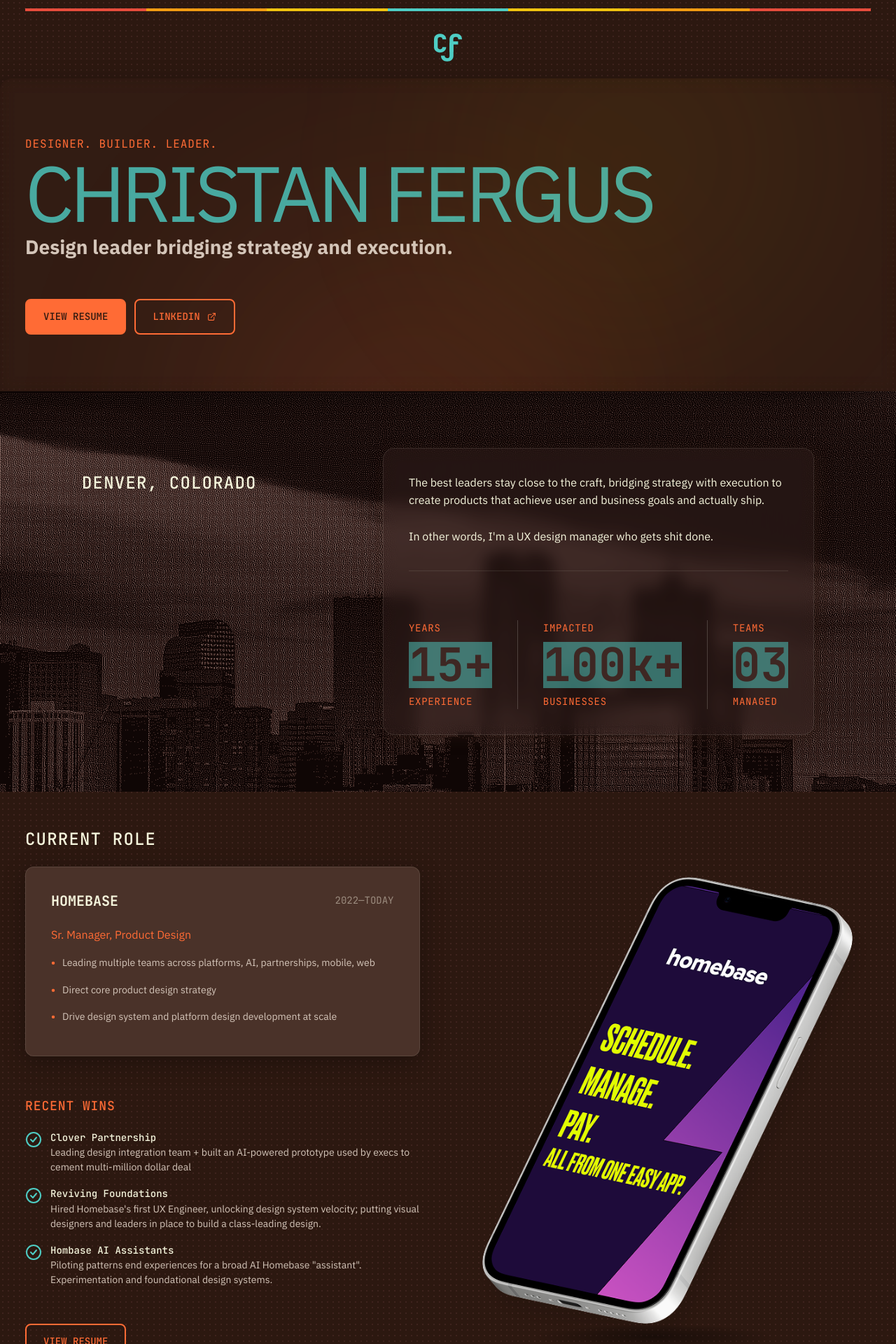
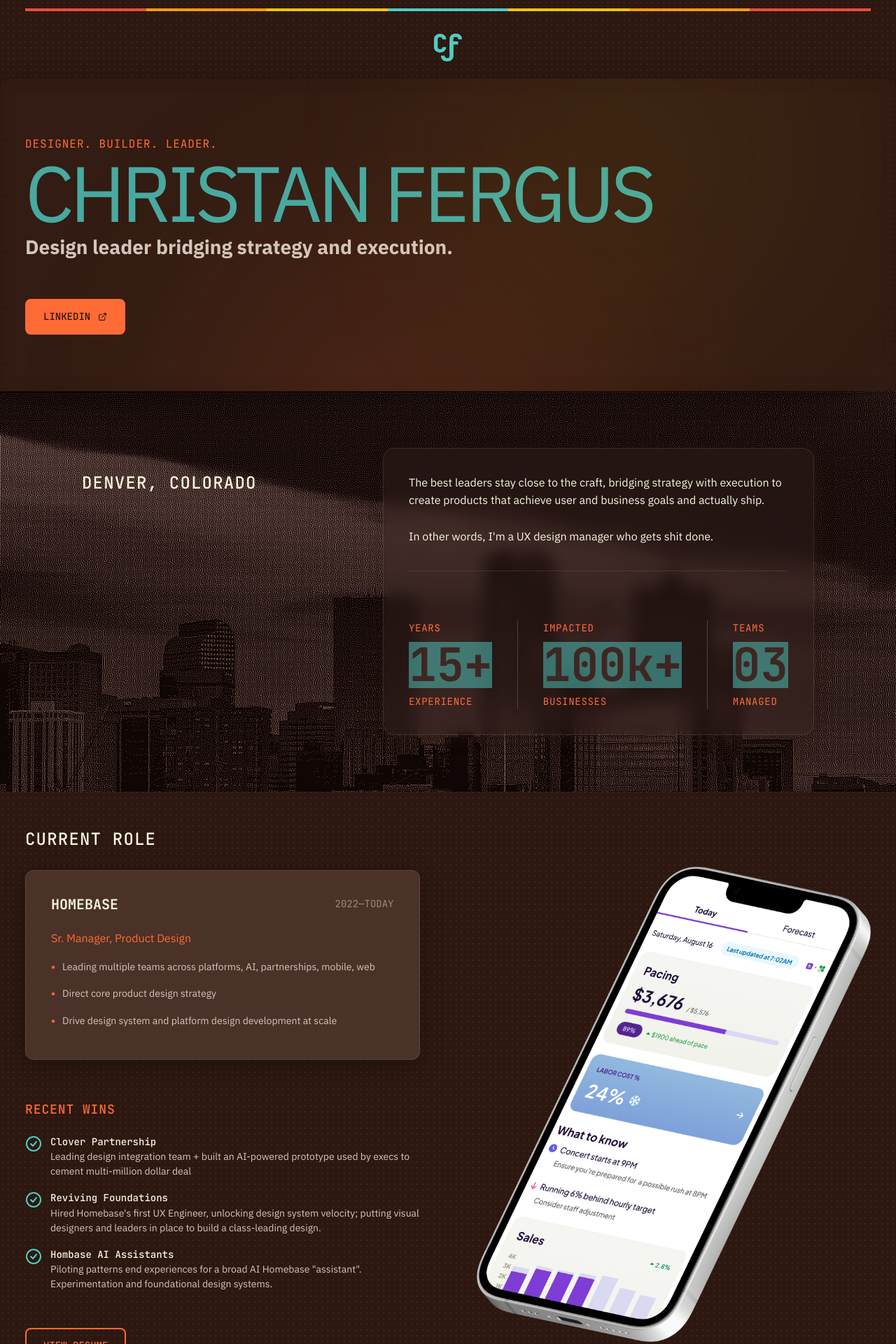
Before and after one commit to fergd/fergdblog, a Jekyll site: the page built from index.html, in a window 1280 px wide. Shown: the top 1920 px of the page at 70% size. Built offline with Jekyll 4.4.1, drawn with Linux system fonts in a browser that asks for light colours.

Commit message:
removed resume for now, modified phone image

```diff
--- a/_includes/footer.html
+++ b/_includes/footer.html
@@ -3,7 +3,7 @@
       <p class="footer__text">©2002 - <span id="current-year"></span> Christan Fergus</p>
       <ul class="footer__links">
         <li><a href="/" class="footer__text">Home</a></li>
-                <li><a href="/resume" class="footer__text">Resume</a></li>
+                <!-- <li><a href="/resume" class="footer__text">Resume</a></li> -->
 
         <li><a href="https://linkedin.com/in/christanfergus" class="footer__text" target="_blank">LinkedIn</a></li>
       </li>|</li>
--- a/_includes/section_cta.html
+++ b/_includes/section_cta.html
@@ -4,7 +4,7 @@
     <h2 class="cta-section__title">REACH OUT</h2>
     <p class="cta-section__subtitle">Always open to connecting with industry leaders and fellow makers.</p>
     <div class="cta-section__actions">
-      <a href="/resume/" class="btn btn--primary">View Resume</a>
+      <!-- <a href="/resume/" class="btn btn--primary">View Resume</a> -->
       <a href="https://www.linkedin.com/in/christanfergus" target="_blank" class="btn btn--secondary">LinkedIn</a>
 
     </div>
--- a/_includes/section_current_role.html
+++ b/_includes/section_current_role.html
@@ -75,7 +75,7 @@
       <!-- Right Column: Phone Mockup -->
       <div class="current-role-visual">
         <img
-          src="/assets/images/homebase_mock.png"
+          src="/assets/images/phone_forecast.png"
           alt="Homebase mobile app showing Schedule, Manage, Pay features"
           class="current-role-visual__phone"
         >
--- a/_includes/section_hero.html
+++ b/_includes/section_hero.html
@@ -3,7 +3,7 @@
   <h1 class="hero__name">CHRISTAN FERGUS</h1>
   <p class="hero__subtitle">{{site.tagline-short}}</p>
   <div class="hero__actions">
-    <a href="/resume/" class="btn btn--primary">View Resume</a>
-      <a href="https://www.linkedin.com/in/christanfergus" target="_blank" class="btn btn--secondary">LinkedIn</a>
+    <!-- <a href="/resume/" class="btn btn--primary">View Resume</a> -->
+      <a href="https://www.linkedin.com/in/christanfergus" target="_blank" class="btn btn--primary">LinkedIn</a>
     </div>
 </section>
--- a/assets/css/components.css
+++ b/assets/css/components.css
@@ -618,16 +618,16 @@
 /* Visual/Phone mockup (right column on desktop) */
 .current-role-visual {
     display: flex;
-    justify-content: center;
+    justify-content: start;
     align-items: center;
-    padding: var(--spacing-lg) 0;
+    padding-bottom: var(--spacing-lg);
     position: relative;
 }
 
 @media (min-width: 992px) {
     .current-role-visual {
-        justify-content: flex-end;
-        padding: 0;
+
+
     }
 }
 
@@ -653,16 +653,16 @@
     bottom: 0;
     left: 50%;
     transform: translateX(-50%);
-    width: 60%;
-    max-width: 200px;
+    width: 80%;
+    max-width: 300px;
     height: 30px;
-    background: radial-gradient(ellipse at center, rgba(0, 0, 0, 0.4) 0%, rgba(0, 0, 0, 0.2) 40%, transparent 70%);
+    background: radial-gradient(ellipse at center, rgba(0, 0, 0, 0.6 ) 0%, rgba(0, 0, 0, 0.4) 40%, transparent 70%);
     border-radius: 50%;
     z-index: 1;
 }
 
 @media (min-width: 992px) {
-    .current-role-visual::after {
+    .current-role-visual__phone::after {
         max-width: 100%;
         height: 35px;
         right: 25%;
```
Also changed, not shown: _layouts/default.html (+9 -0 lines), assets/images/phone_forecast.png (added).
